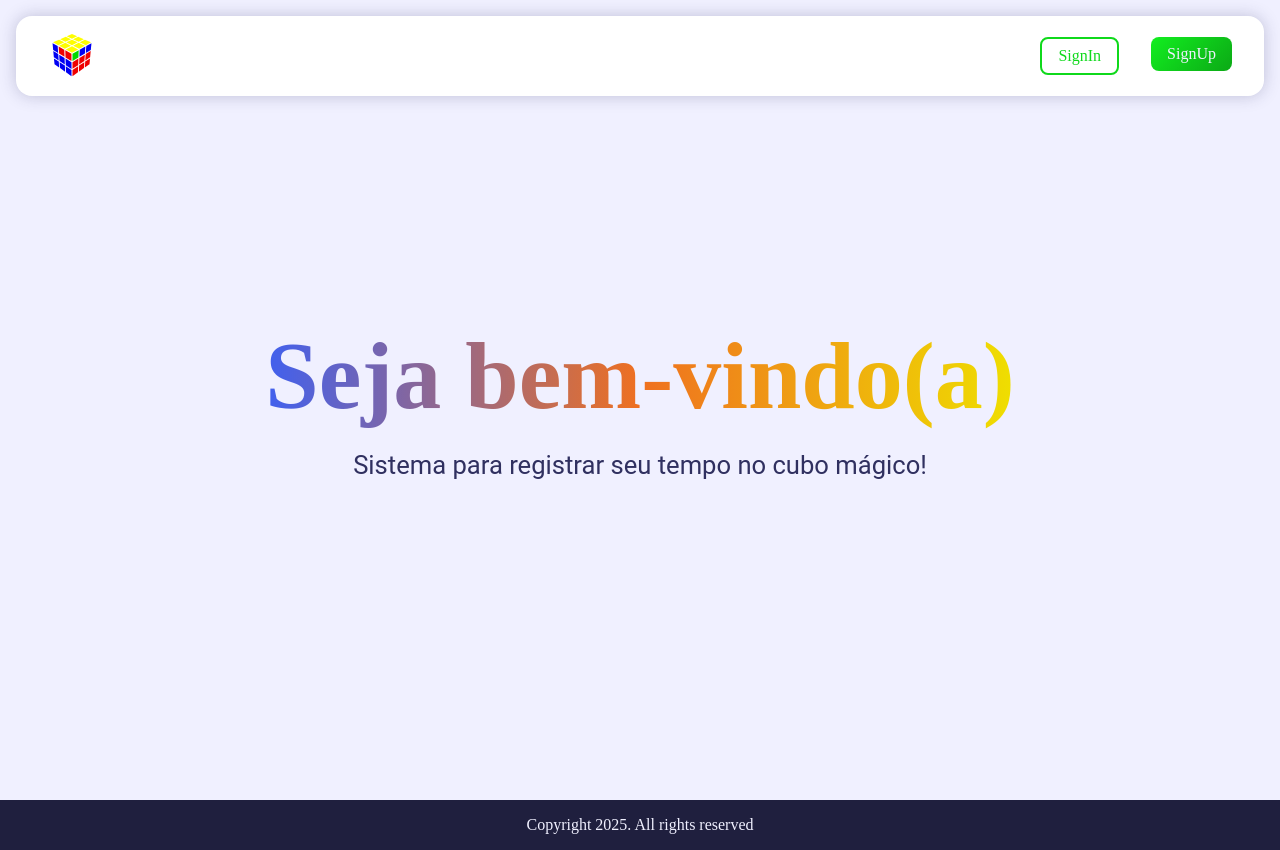
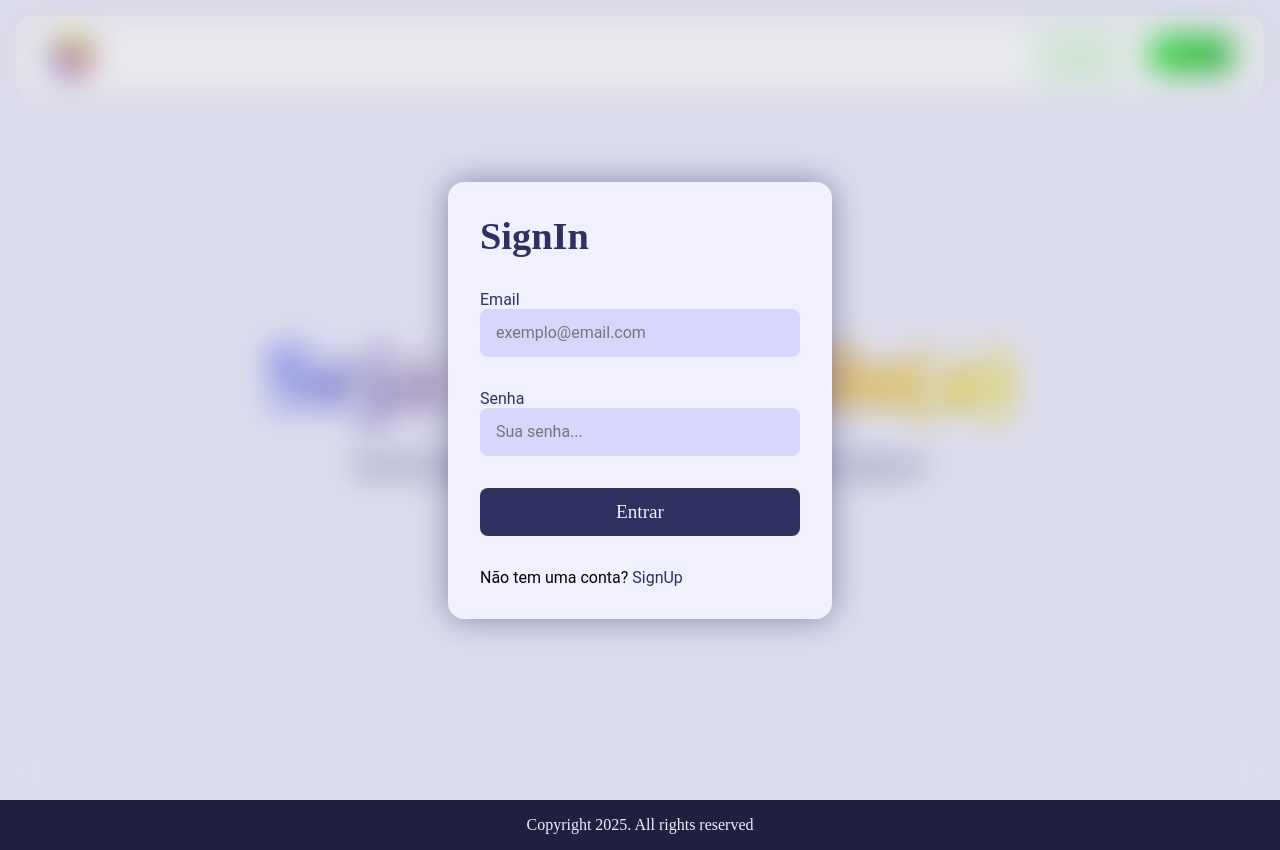
Before and after one commit to Davi-1903/CubeTime, a React (Vite) app in the folder client/: page / in a window 1280 px wide. Both pictures are taken after a click on the button "SignIn". Built offline with nearby package versions, Linux system fonts and the light colour scheme; a web font is replaced by a local one.

Commit message:
Criar formulários de autenticação

```diff
--- a/client/src/components/Header/Header.jsx
+++ b/client/src/components/Header/Header.jsx
@@ -1,17 +1,30 @@
 import { IconUser, IconSettings, IconStopwatch } from '@tabler/icons-react';
 import { Link } from 'react-router-dom';
 import { useAuthenticated } from '../../context/AuthContext';
+import { useOpenSignIn, useOpenSignUp } from '../../context/OpenAuth';
 import Logo from '/assets/images/logo.svg';
 import './Header.css';
 
 export default function Header() {
     const { isAuthenticated } = useAuthenticated();
+    const { setOpenSignIn } = useOpenSignIn();
+    const { setOpenSignUp } = useOpenSignUp();
+
+    function handleOpenSignIn() {
+        setOpenSignIn(true);
+        document.body.style.overflow = 'hidden';
+    }
+
+    function handleOpenSignUp() {
+        setOpenSignUp(true);
+        document.body.style.overflow = 'hidden';
+    }
 
     return (
         <header>
             <div className='header-container'>
                 <Link to='/'>
-                    <img src={Logo} alt="Logo" className='logo' />
+                    <img src={Logo} alt='Logo' className='logo' />
                 </Link>
                 <nav>
                     <ul className='menu'>
@@ -36,10 +49,14 @@ export default function Header() {
                         ) : (
                             <>
                                 <li>
-                                    <button id='signin'>SignIn</button>
+                                    <button id='signin' onClick={handleOpenSignIn}>
+                                        SignIn
+                                    </button>
                                 </li>
                                 <li>
-                                    <button id='signup'>SignUp</button>
+                                    <button id='signup' onClick={handleOpenSignUp}>
+                                        SignUp
+                                    </button>
                                 </li>
                             </>
                         )}
--- /dev/null
+++ b/client/src/context/OpenAuth.jsx
@@ -0,0 +1,23 @@
+import { createContext, useContext, useState } from 'react';
+
+const openSignInContext = createContext();
+const openSignUpContext = createContext();
+
+export function OpenAuthProvider({ children }) {
+    const [openSignIn, setOpenSignIn] = useState(false);
+    const [openSignUp, setOpenSignUp] = useState(false);
+
+    return (
+        <openSignUpContext.Provider value={{ openSignUp, setOpenSignUp }}>
+            <openSignInContext.Provider value={{ openSignIn, setOpenSignIn }}>{children}</openSignInContext.Provider>
+        </openSignUpContext.Provider>
+    );
+}
+
+export function useOpenSignIn() {
+    return useContext(openSignInContext);
+}
+
+export function useOpenSignUp() {
+    return useContext(openSignUpContext);
+}
--- /dev/null
+++ b/client/src/pages/Auth/Forms.css
@@ -0,0 +1,67 @@
+.form-container {
+    z-index: 3;
+    position: fixed;
+    inset: 0;
+    display: grid;
+    place-items: center;
+    background-color: hsl(from var(--text-color) h s l / 0.1);
+    backdrop-filter: blur(1rem);
+}
+
+.form-container form {
+    background-color: var(--base-color1);
+    border-radius: 1rem;
+    padding: 2rem;
+    width: 24rem;
+    display: flex;
+    flex-direction: column;
+    gap: 2rem;
+    box-shadow: 0 0 2rem hsl(from var(--text-color) h s l / 0.5);
+}
+
+.form-container form > h2 {
+    font: bold 2.4rem var(--font-base);
+    color: var(--text-color);
+}
+
+.form-container form .input-label > label {
+    display: block;
+    font: normal 1rem var(--font-secundary);
+    color: var(--text-color);
+}
+
+.form-container form .input-label > input {
+    outline: none;
+    width: 100%;
+    aspect-ratio: 20 / 3;
+    background-color: hsl(from var(--base-color1) h s calc(l - 5));
+    border-radius: .5rem;
+    padding-inline: 1rem;
+    font: normal 1rem var(--font-secundary)
+}
+
+.form-container form button[type='submit'] {
+    aspect-ratio: 20 / 3;
+    border-radius: .5rem;
+    font: normal 1.2rem var(--font-base);
+    background-color: var(--text-color);
+    color: var(--base-color1);
+    transition: all 125ms;
+
+    &:hover {
+        box-shadow: 0 0 1rem var(--text-color);
+    }
+}
+
+.form-container p {
+    font: normal 1rem var(--font-secundary);
+}
+
+.form-container p > .link {
+    cursor: pointer;
+    color: var(--text-color);
+
+    &:hover {
+        text-decoration: underline;
+    }
+}
--- /dev/null
+++ b/client/src/pages/Auth/SignIn.jsx
@@ -0,0 +1,46 @@
+import { useEffect, useRef } from 'react';
+import { useOpenSignIn, useOpenSignUp } from '../../context/OpenAuth';
+import './Forms.css';
+
+export default function SignIn() {
+    const { setOpenSignIn } = useOpenSignIn();
+    const { setOpenSignUp } = useOpenSignUp();
+    const formRef = useRef(null);
+
+    function handleChangeForm() {
+        setOpenSignIn(false);
+        setOpenSignUp(true);
+    }
+
+    useEffect(() => {
+        function handleClick(event) {
+            if (!formRef.current?.contains(event.target)) {
+                setOpenSignIn(false);
+                document.body.style.overflow = 'auto';
+            }
+        }
+
+        document.addEventListener('mousedown', handleClick);
+        return () => document.removeEventListener('mousedown', handleClick);
+    }, [setOpenSignIn]);
+
+    return (
+        <div className='form-container'>
+            <form ref={formRef}>
+                <h2>SignIn</h2>
+                <div className='input-label'>
+                    <label htmlFor='email'>Email</label>
+                    <input type='email' id='email' placeholder='exemplo@email.com' required />
+                </div>
+                <div className='input-label'>
+                    <label htmlFor='password'>Senha</label>
+                    <input type='password' id='password' placeholder='Sua senha...' required />
+                </div>
+                <button type='submit'>Entrar</button>
+                <p>
+                    Não tem uma conta? <span className='link' onClick={handleChangeForm}>SignUp</span>
+                </p>
+            </form>
+        </div>
+    );
+}
--- /dev/null
+++ b/client/src/pages/Auth/SignUp.jsx
@@ -0,0 +1,48 @@
+import { useEffect, useRef } from 'react';
+import { useOpenSignIn, useOpenSignUp } from '../../context/OpenAuth';
+import './Forms.css';
+
+export default function SignUp() {
+    const { setOpenSignUp } = useOpenSignUp();
+    const { setOpenSignIn } = useOpenSignIn();
+    const formRef = useRef(null);
+
+    function handleChangeForm() {
+        setOpenSignUp(false);
+        setOpenSignIn(true);
+    }
+
+    useEffect(() => {
+        function handleClick(event) {
+            if (!formRef.current?.contains(event.target)) {
+                setOpenSignUp(false);
+                document.body.style.overflow = 'auto';
+            }
+        }
+
+        document.addEventListener('mousedown', handleClick);
+        return () => document.removeEventListener('mousedown', handleClick);
+    }, [setOpenSignUp]);
+
+    return (
+        <div className='form-container'>
+            <form ref={formRef}>
+                <h2>SignUp</h2>
+                <div className='input-label'>
+                    <label htmlFor='nome'>Nome</label>
+                    <input type='text' id='nome' placeholder='Seu nome' required />
+                </div>
+                <div className='input-label'>
+                    <label htmlFor='email'>Email</label>
+                    <input type='email' id='email' placeholder='exemplo@email.com' required />
+                </div>
+                <div className='input-label'>
+                    <label htmlFor='password'>Senha</label>
+                    <input type='password' id='password' placeholder='Sua senha...' required />
+                </div>
+                <button type='submit'>Cadastrar-se</button>
+                <p>Já tem uma conta? <span className="link" onClick={handleChangeForm}>SignIn</span></p>
+            </form>
+        </div>
+    );
+}
--- a/client/src/pages/LandingPage/LandingPage.jsx
+++ b/client/src/pages/LandingPage/LandingPage.jsx
@@ -1,12 +1,22 @@
+import SignIn from '../Auth/SignIn';
+import SignUp from '../Auth/SignUp';
+import { useOpenSignIn, useOpenSignUp } from '../../context/OpenAuth';
 import './LandingPage.css';
 
 export default function LandingPage() {
+    const { openSignIn } = useOpenSignIn();
+    const { openSignUp } = useOpenSignUp();
+
     return (
-        <div className='welcome-container'>
-            <div className='text-container'>
-                <h1>Seja bem-vindo(a)</h1>
-                <p>Sistema para registrar seu tempo no cubo mágico!</p>
+        <>
+            {openSignIn && <SignIn />}
+            {openSignUp && <SignUp />}
+            <div className='welcome-container'>
+                <div className='text-container'>
+                    <h1>Seja bem-vindo(a)</h1>
+                    <p>Sistema para registrar seu tempo no cubo mágico!</p>
+                </div>
             </div>
-        </div>
+        </>
     );
 }
```
Also changed, not shown: client/src/main.jsx (+5 -2 lines).
